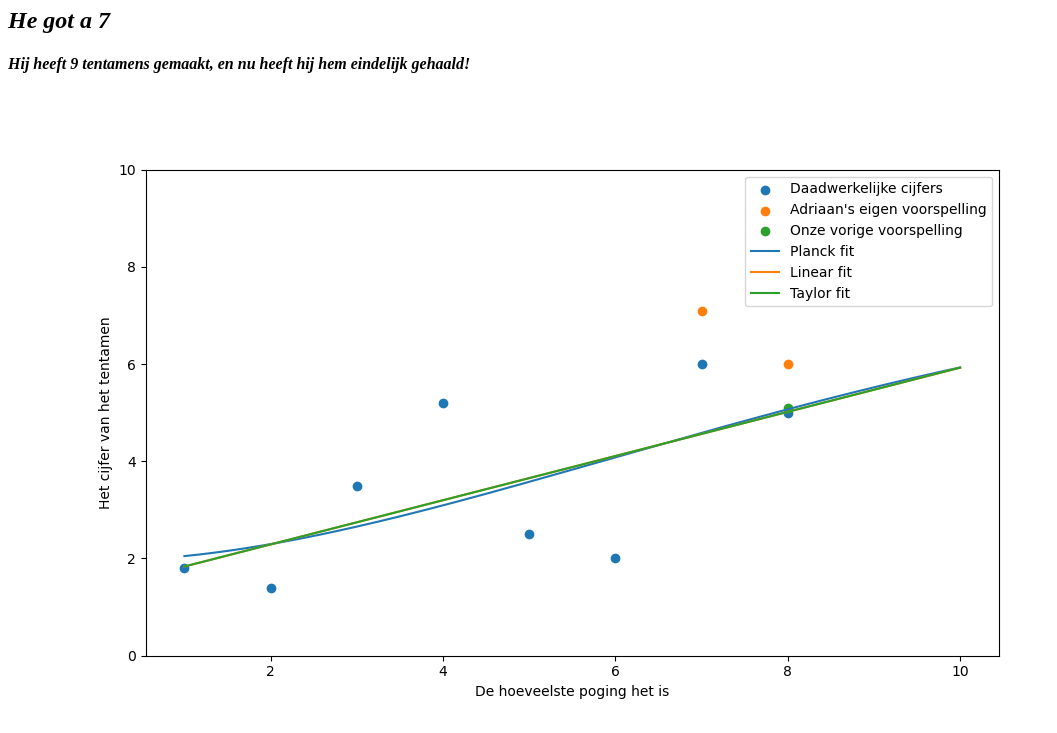
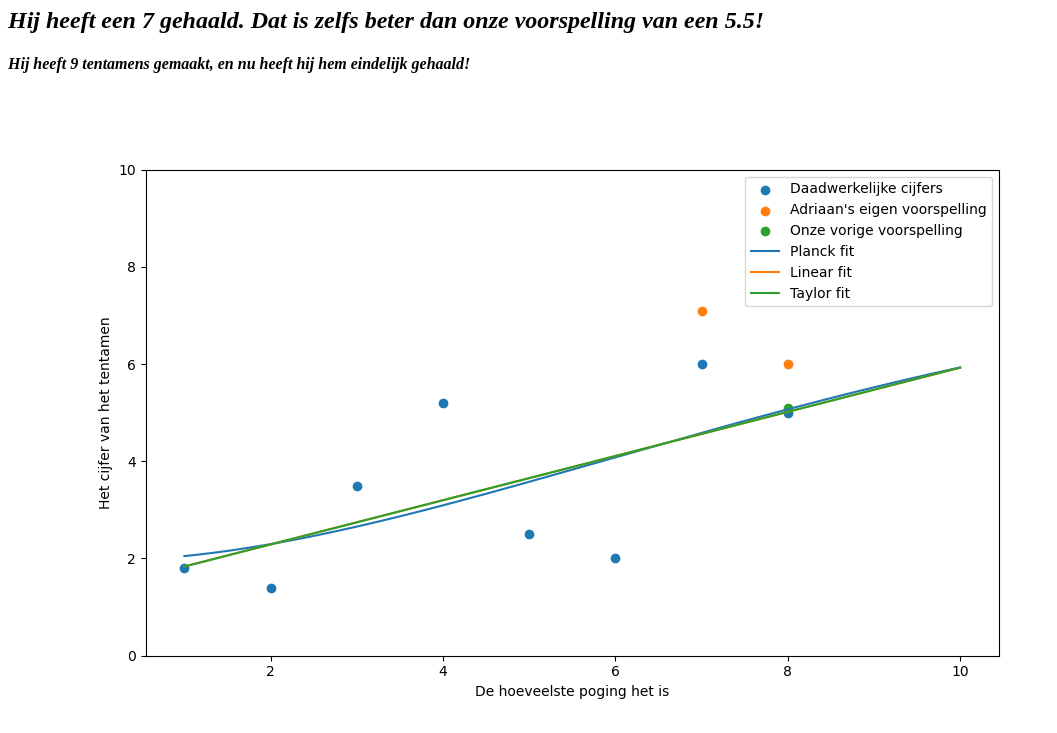
Before and after one commit to heeftadriaanmechanicaalgehaald/heeftadriaanmechanicaalgehaald.github.io, a plain HTML site: page index.html in a window 1280 px wide. Shown: the part 108-841 px from the top of the page, without its empty margins (0-1057 px from the left). Drawn offline with Linux system fonts and the light colour scheme.

Commit message:
Update index.html

```diff
--- a/index.html
+++ b/index.html
@@ -2,7 +2,7 @@
 <h2>Heeft Adriaan mechanica al gehaald?</h2>
 <h1>Ja!!!</h1>
 <h2>
-  <i>He got a 7</i
+  <i>Hij heeft een 7 gehaald. Dat is zelfs beter dan onze voorspelling van een 5.5!</i
   >
 </h2>
 <!--<h4><i>Hij denkt zelf dat hij een </i>6.0<i> zal halen</i></h4>!-->
```
